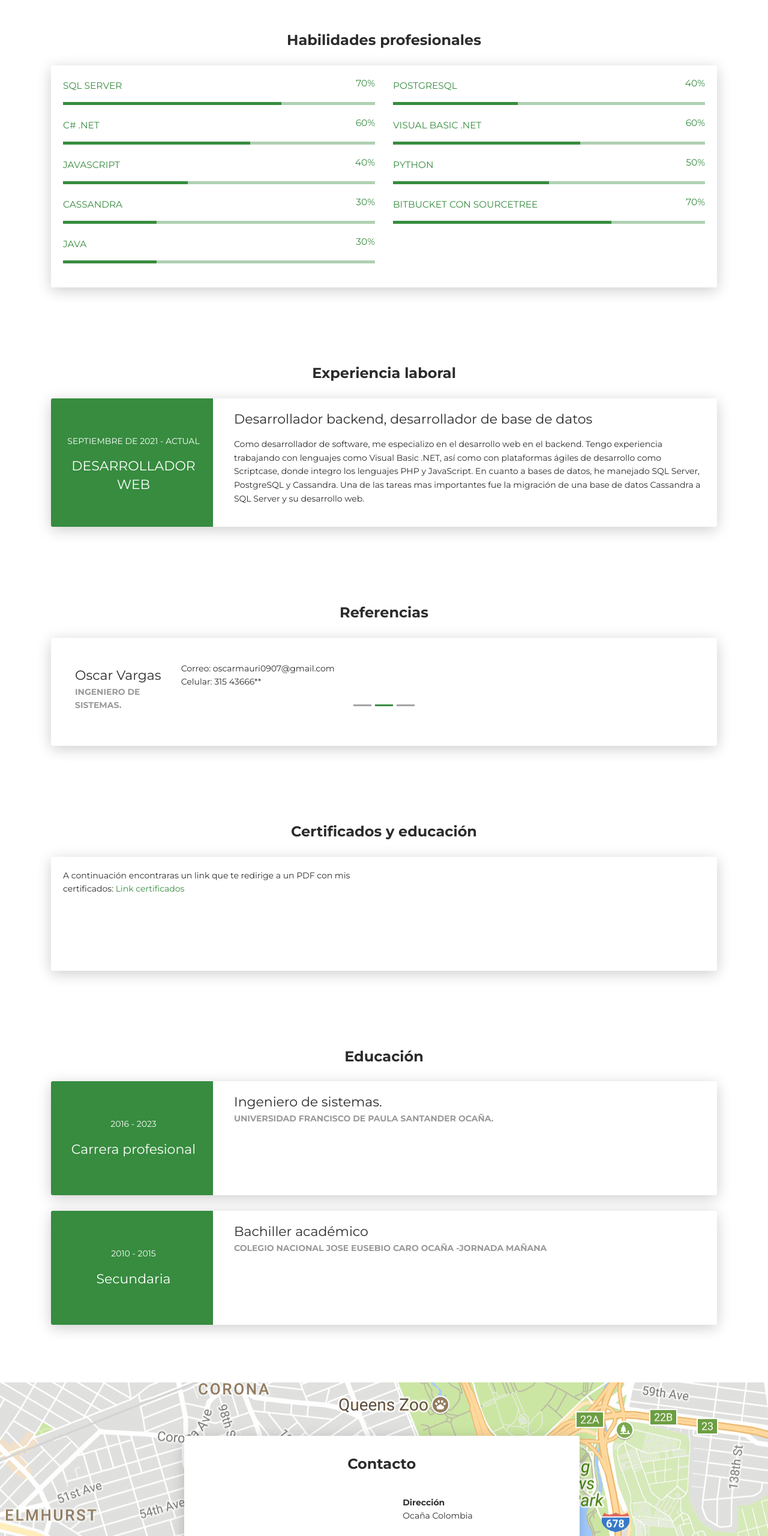
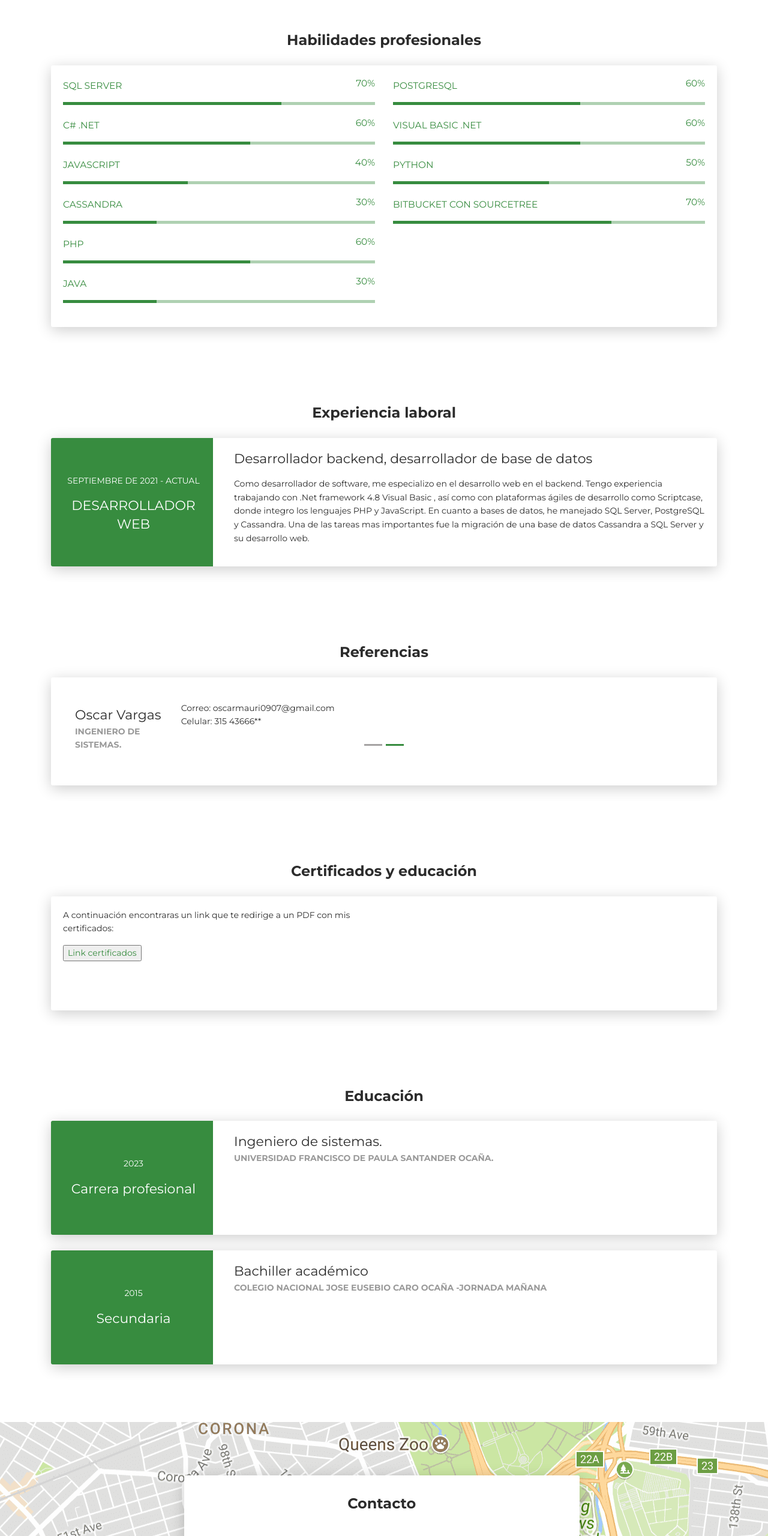
Before and after one commit to DanielFelipeRizo/danielfeliperizo, a plain HTML site: page index.html in a window 1280 px wide. Shown: the part 1140-3700 px from the top of the page at 60% size. Drawn offline with Linux system fonts and the light colour scheme.

Commit message:
ajustes 2024

```diff
--- a/index.html
+++ b/index.html
@@ -1,5 +1,6 @@
 <!DOCTYPE html>
 <html lang="es-ES">
+
 <head>
   <meta charset="UTF-8">
   <meta http-equiv="X-UA-Compatible" content="IE=edge">
@@ -19,13 +20,17 @@
     </style>
   </noscript>
 </head>
+
 <body id="top">
   <header>
     <div class="profile-page sidebar-collapse">
       <nav class="navbar navbar-expand-lg fixed-top navbar-transparent bg-primary" color-on-scroll="400">
         <div class="container">
           <div class="navbar-translate"><a class="navbar-brand" href="#" rel="tooltip">Hoja de vida</a>
-              <button class="navbar-toggler navbar-toggler" type="button" data-toggle="collapse" data-target="#navigation" aria-controls="navigation" aria-expanded="false" aria-label="Toggle navigation"><span class="navbar-toggler-bar bar1"></span><span class="navbar-toggler-bar bar2"></span><span class="navbar-toggler-bar bar3"></span></button>
+            <button class="navbar-toggler navbar-toggler" type="button" data-toggle="collapse" data-target="#navigation"
+              aria-controls="navigation" aria-expanded="false" aria-label="Toggle navigation"><span
+                class="navbar-toggler-bar bar1"></span><span class="navbar-toggler-bar bar2"></span><span
+                class="navbar-toggler-bar bar3"></span></button>
           </div>
           <div class="collapse navbar-collapse justify-content-end" id="navigation">
             <ul class="navbar-nav">
@@ -33,7 +38,8 @@
               <li class="nav-item"><a class="nav-link smooth-scroll" href="#skill">Habilidades</a></li>
               <li class="nav-item"><a class="nav-link smooth-scroll" href="#experience">Experiencia</a></li>
               <li class="nav-item"><a class="nav-link smooth-scroll" href="#reference">Referencias</a></li>
-                <li class="nav-item"><a class="nav-link smooth-scroll" href="#certificates">Certificados y estudios</a></li>
+              <li class="nav-item"><a class="nav-link smooth-scroll" href="#certificates">Certificados y estudios</a>
+              </li>
               <li class="nav-item"><a class="nav-link smooth-scroll" href="#contact">Contacto</a></li>
             </ul>
           </div>
@@ -46,12 +52,14 @@
       <div class="profile-page">
         <div class="wrapper">
           <div class="page-header page-header-small" filter-color="green">
-      <div class="page-header-image" data-parallax="true" style="background-image: url('images/cc-bg-1.jpg')"></div>
+            <div class="page-header-image" data-parallax="true" style="background-image: url('images/cc-bg-1.jpg')">
+            </div>
             <div class="container">
               <div class="content-center">
-          <div class="cc-profile-image"><a href="#"><img src="images/dfr.jpg" alt="Image"/></a></div>
+                <div class="cc-profile-image"><a href="#"><img src="images/dfr.jpg" alt="Image" /></a></div>
                 <div class="h2 title">Daniel Rizo</div>
-          <p class="category text-white">Desarrollador backend</p><a class="btn btn-primary smooth-scroll mr-2" href="#contact" data-aos="zoom-in" data-aos-anchor="data-aos-anchor">Contrátame</a>
+                <p class="category text-white">Desarrollador backend</p><a class="btn btn-primary smooth-scroll mr-2"
+                  href="#contact" data-aos="zoom-in" data-aos-anchor="data-aos-anchor">Contrátame</a>
               </div>
             </div>
           </div>
@@ -64,7 +72,16 @@
               <div class="col-lg-6 col-md-12">
                 <div class="card-body">
                   <div class="h4 mt-0 title">Sobre mí</div>
-            <p>Soy Daniel Rizo, un apasionado desarrollador backend con experiencia como desarrollador junior. Mi enfoque autodidacta y creativo me impulsa a enfrentar desafíos técnicos, encontrar soluciones innovadoras y contribuir con éxito en proyectos de desarrollo. Mi sólida formación en matemáticas me brinda la capacidad de abordar problemas complejos y analizar datos de manera efectiva. Mantengo un enfoque metódico y tengo la habilidad de traducir las necesidades de los usuarios en soluciones tecnológicas. Siempre estoy actualizado sobre las últimas tendencias en tecnología y constantemente busco oportunidades para expandir mis conocimientos y habilidades. Mi enfoque autodidacta me ha permitido adquirir experiencia en diversas tecnologías, y estoy listo para enfrentar cualquier desafío como desarrollador. Abierto a nuevas oportunidades, estoy dispuesto a aprender y crecer profesionalmente en el campo del desarrollo de software.</a></p>
+                  <p>Soy Daniel Rizo, un apasionado desarrollador backend con experiencia como desarrollador junior. Mi
+                    enfoque autodidacta y creativo me impulsa a enfrentar desafíos técnicos, encontrar soluciones
+                    innovadoras y contribuir con éxito en proyectos de desarrollo. Mi sólida formación en matemáticas me
+                    brinda la capacidad de abordar problemas complejos y analizar datos de manera efectiva. Mantengo un
+                    enfoque metódico y tengo la habilidad de traducir las necesidades de los usuarios en soluciones
+                    tecnológicas. Siempre estoy actualizado sobre las últimas tendencias en tecnología y constantemente
+                    busco oportunidades para expandir mis conocimientos y habilidades. Mi enfoque autodidacta me ha
+                    permitido adquirir experiencia en diversas tecnologías, y estoy listo para enfrentar cualquier
+                    desafío como desarrollador. Abierto a nuevas oportunidades, estoy dispuesto a aprender y crecer
+                    profesionalmente en el campo del desarrollo de software.</a></p>
                 </div>
               </div>
               <div class="col-lg-6 col-md-12">
@@ -105,14 +122,18 @@
                 <div class="col-md-6">
                   <div class="progress-container progress-primary"><span class="progress-badge">SQL Server</span>
                     <div class="progress">
-                <div class="progress-bar progress-bar-primary" data-aos="progress-full" data-aos-offset="10" data-aos-duration="2000" role="progressbar" aria-valuenow="60" aria-valuemin="0" aria-valuemax="100" style="width: 70%;"></div><span class="progress-value">70%</span>
+                      <div class="progress-bar progress-bar-primary" data-aos="progress-full" data-aos-offset="10"
+                        data-aos-duration="2000" role="progressbar" aria-valuenow="60" aria-valuemin="0"
+                        aria-valuemax="100" style="width: 70%;"></div><span class="progress-value">70%</span>
                     </div>
                   </div>
                 </div>
                 <div class="col-md-6">
                   <div class="progress-container progress-primary"><span class="progress-badge">PostgreSQL</span>
                     <div class="progress">
-                <div class="progress-bar progress-bar-primary" data-aos="progress-full" data-aos-offset="10" data-aos-duration="2000" role="progressbar" aria-valuenow="60" aria-valuemin="0" aria-valuemax="100" style="width: 40%;"></div><span class="progress-value">40%</span>
+                      <div class="progress-bar progress-bar-primary" data-aos="progress-full" data-aos-offset="10"
+                        data-aos-duration="2000" role="progressbar" aria-valuenow="60" aria-valuemin="0"
+                        aria-valuemax="100" style="width: 60%;"></div><span class="progress-value">60%</span>
                     </div>
                   </div>
                 </div>
@@ -121,14 +142,18 @@
                 <div class="col-md-6">
                   <div class="progress-container progress-primary"><span class="progress-badge">C# .Net</span>
                     <div class="progress">
-                <div class="progress-bar progress-bar-primary" data-aos="progress-full" data-aos-offset="10" data-aos-duration="2000" role="progressbar" aria-valuenow="60" aria-valuemin="0" aria-valuemax="100" style="width: 60%;"></div><span class="progress-value">60%</span>
+                      <div class="progress-bar progress-bar-primary" data-aos="progress-full" data-aos-offset="10"
+                        data-aos-duration="2000" role="progressbar" aria-valuenow="60" aria-valuemin="0"
+                        aria-valuemax="100" style="width: 60%;"></div><span class="progress-value">60%</span>
                     </div>
                   </div>
                 </div>
                 <div class="col-md-6">
                   <div class="progress-container progress-primary"><span class="progress-badge">Visual Basic .NET</span>
                     <div class="progress">
-                <div class="progress-bar progress-bar-primary" data-aos="progress-full" data-aos-offset="10" data-aos-duration="2000" role="progressbar" aria-valuenow="60" aria-valuemin="0" aria-valuemax="100" style="width: 60%;"></div><span class="progress-value">60%</span>
+                      <div class="progress-bar progress-bar-primary" data-aos="progress-full" data-aos-offset="10"
+                        data-aos-duration="2000" role="progressbar" aria-valuenow="60" aria-valuemin="0"
+                        aria-valuemax="100" style="width: 60%;"></div><span class="progress-value">60%</span>
                     </div>
                   </div>
                 </div>
@@ -137,14 +162,18 @@
                 <div class="col-md-6">
                   <div class="progress-container progress-primary"><span class="progress-badge">JavaScript</span>
                     <div class="progress">
-                <div class="progress-bar progress-bar-primary" data-aos="progress-full" data-aos-offset="10" data-aos-duration="2000" role="progressbar" aria-valuenow="60" aria-valuemin="0" aria-valuemax="100" style="width: 40%;"></div><span class="progress-value">40%</span>
+                      <div class="progress-bar progress-bar-primary" data-aos="progress-full" data-aos-offset="10"
+                        data-aos-duration="2000" role="progressbar" aria-valuenow="60" aria-valuemin="0"
+                        aria-valuemax="100" style="width: 40%;"></div><span class="progress-value">40%</span>
                     </div>
                   </div>
                 </div>
                 <div class="col-md-6">
                   <div class="progress-container progress-primary"><span class="progress-badge">Python</span>
                     <div class="progress">
-                <div class="progress-bar progress-bar-primary" data-aos="progress-full" data-aos-offset="10" data-aos-duration="2000" role="progressbar" aria-valuenow="60" aria-valuemin="0" aria-valuemax="100" style="width: 50%;"></div><span class="progress-value">50%</span>
+                      <div class="progress-bar progress-bar-primary" data-aos="progress-full" data-aos-offset="10"
+                        data-aos-duration="2000" role="progressbar" aria-valuenow="60" aria-valuemin="0"
+                        aria-valuemax="100" style="width: 50%;"></div><span class="progress-value">50%</span>
                     </div>
                   </div>
                 </div>
@@ -153,24 +182,42 @@
                 <div class="col-md-6">
                   <div class="progress-container progress-primary"><span class="progress-badge">Cassandra</span>
                     <div class="progress">
-                <div class="progress-bar progress-bar-primary" data-aos="progress-full" data-aos-offset="10" data-aos-duration="2000" role="progressbar" aria-valuenow="60" aria-valuemin="0" aria-valuemax="100" style="width: 30%;"></div><span class="progress-value">30%</span>
+                      <div class="progress-bar progress-bar-primary" data-aos="progress-full" data-aos-offset="10"
+                        data-aos-duration="2000" role="progressbar" aria-valuenow="60" aria-valuemin="0"
+                        aria-valuemax="100" style="width: 30%;"></div><span class="progress-value">30%</span>
                     </div>
                   </div>
                 </div>
                 <div class="col-md-6">
-            <div class="progress-container progress-primary"><span class="progress-badge">BitBucket con SourceTree</span>
+                  <div class="progress-container progress-primary"><span class="progress-badge">BitBucket con
+                      SourceTree</span>
                     <div class="progress">
-                <div class="progress-bar progress-bar-primary" data-aos="progress-full" data-aos-offset="10" data-aos-duration="2000" role="progressbar" aria-valuenow="60" aria-valuemin="0" aria-valuemax="100" style="width: 70%;"></div><span class="progress-value">70%</span>
+                      <div class="progress-bar progress-bar-primary" data-aos="progress-full" data-aos-offset="10"
+                        data-aos-duration="2000" role="progressbar" aria-valuenow="60" aria-valuemin="0"
+                        aria-valuemax="100" style="width: 70%;"></div><span class="progress-value">70%</span>
                     </div>
                   </div>
                 </div>
+
+                <div class="col-md-6">
+                  <div class="progress-container progress-primary"><span class="progress-badge">php</span>
+                    <div class="progress">
+                      <div class="progress-bar progress-bar-primary" data-aos="progress-full" data-aos-offset="10"
+                        data-aos-duration="2000" role="progressbar" aria-valuenow="60" aria-valuemin="0"
+                        aria-valuemax="100" style="width: 60%;"></div><span class="progress-value">60%</span>
+                    </div>
+                  </div>
+                </div>
+
               </div>
 
               <div class="row">
                 <div class="col-md-6">
                   <div class="progress-container progress-primary"><span class="progress-badge">Java</span>
                     <div class="progress">
-                <div class="progress-bar progress-bar-primary" data-aos="progress-full" data-aos-offset="10" data-aos-duration="2000" role="progressbar" aria-valuenow="60" aria-valuemin="0" aria-valuemax="100" style="width: 30%;"></div><span class="progress-value">30%</span>
+                      <div class="progress-bar progress-bar-primary" data-aos="progress-full" data-aos-offset="10"
+                        data-aos-duration="2000" role="progressbar" aria-valuenow="60" aria-valuemin="0"
+                        aria-valuemax="100" style="width: 30%;"></div><span class="progress-value">30%</span>
                     </div>
                   </div>
                 </div>
@@ -194,7 +241,11 @@
               <div class="col-md-9" data-aos="fade-left" data-aos-offset="50" data-aos-duration="500">
                 <div class="card-body">
                   <div class="h5">Desarrollador backend, desarrollador de base de datos</div>
-            <p>Como desarrollador de software, me especializo en el desarrollo web en el backend. Tengo experiencia trabajando con lenguajes como Visual Basic .NET, así como con plataformas ágiles de desarrollo como Scriptcase, donde integro los lenguajes PHP y JavaScript. En cuanto a bases de datos, he manejado SQL Server, PostgreSQL y Cassandra. Una de las tareas mas importantes fue la migración de una base de datos Cassandra a SQL  Server y su desarrollo web.</p>
+                  <p>Como desarrollador de software, me especializo en el desarrollo web en el backend. Tengo
+                    experiencia trabajando con .Net framework 4.8 Visual Basic , así como con plataformas ágiles de
+                    desarrollo como Scriptcase, donde integro los lenguajes PHP y JavaScript. En cuanto a bases de
+                    datos, he manejado SQL Server, PostgreSQL y Cassandra. Una de las tareas mas importantes fue la
+                    migración de una base de datos Cassandra a SQL Server y su desarrollo web.</p>
                 </div>
               </div>
             </div>
@@ -209,7 +260,6 @@
               <ol class="carousel-indicators">
                 <li class="active" data-target="#cc-Indicators" data-slide-to="0"></li>
                 <li data-target="#cc-Indicators" data-slide-to="1"></li>
-          <li data-target="#cc-Indicators" data-slide-to="2"></li>
               </ol>
               <div class="carousel-inner">
                 <div class="carousel-item active">
@@ -234,17 +284,6 @@
                     </div>
                   </div>
                 </div>
-          <div class="carousel-item">
-            <div class="row">
-              <div class="col-lg-2 col-md-3 cc-reference-header">
-                <div class="h5 pt-2">Esteban Rizo</div>
-                <p class="category">Ingeniero civil.</p>
-              </div>
-              <div class="col-lg-10 col-md-9">
-                <p> Correo: estebanhrizo@gmail.com<br> Celular: 316 64301**</p>
-              </div>
-            </div>
-          </div>
               </div>
             </div>
           </div>
@@ -257,7 +296,10 @@
             <div class="row">
               <div class="col-lg-6 col-md-12">
                 <div class="card-body">
-            <p>A continuación encontraras un link que te redirige a un PDF con mis certificados: <a class="certificate" href="https://drive.google.com/file/d/15DMsD0HY-PUXJCLv7G_bXWVmSxCvbibf/view?usp=sharing" target="_blank">Link certificados</a> </p>
+                  <p>A continuación encontraras un link que te redirige a un PDF con mis certificados: </p>
+                  <button><a class="certificate"
+                      href="https://drive.google.com/file/d/15DMsD0HY-PUXJCLv7G_bXWVmSxCvbibf/view?usp=sharing"
+                      target="_blank">Link certificados</a></button>
                 </div>
               </div>
             </div>
@@ -272,7 +314,7 @@
             <div class="row">
               <div class="col-md-3 bg-primary" data-aos="fade-right" data-aos-offset="50" data-aos-duration="500">
                 <div class="card-body cc-education-header">
-            <p>2016 - 2023</p>
+                  <p>2023</p>
                   <div class="h5">Carrera profesional</div>
                 </div>
               </div>
@@ -284,12 +326,11 @@
               </div>
             </div>
           </div>
-
           <div class="card">
             <div class="row">
               <div class="col-md-3 bg-primary" data-aos="fade-right" data-aos-offset="50" data-aos-duration="500">
                 <div class="card-body cc-education-header">
-            <p>2010 - 2015</p>
+                  <p>2015</p>
                   <div class="h5">Secundaria</div>
                 </div>
               </div>
@@ -316,6 +357,8 @@
                     <div class="h4 text-center title">Contacto</div>
                     <div class="row">
                       <div class="col-md-6">
+
+
                         <!-- <div class="card-body">
                     <form action="https://formspree.io/your@email.com" method="POST">
                       <div class="p pb-3"><strong>Feel free to contact me </strong></div>
@@ -354,6 +397,8 @@
                       </div>
                     </form>
                   </div> -->
+
+
                       </div>
                       <div class="col-md-6">
                         <div class="card-body">
@@ -364,7 +409,11 @@
                           <p class="mb-0"><strong>Email</strong></p>
                           <p>danielrizopicon@gmail.com</p>
                           <p class="mb-0"><strong>LinkedIn</strong></p>
-                    <p><a class="credit" href="https://www.linkedin.com/in/daniel-felipe-rizo-pic/" target="_blank">https://www.linkedin.com/in/daniel-felipe-rizo-pic/</a></p>
+                          <p><a class="credit" href="https://www.linkedin.com/in/daniel-felipe-rizo-pic/"
+                              target="_blank">https://www.linkedin.com/in/daniel-felipe-rizo-pic/</a></p>
+                          <p class="mb-0"><strong>GitHub</strong></p>
+                          <p><a class="credit" href="https://github.com/DanielFelipeRizo"
+                              target="_blank">https://github.com/DanielFelipeRizo</a></p>
                         </div>
                       </div>
                     </div>
@@ -374,7 +423,8 @@
             </div>
           </div>
         </div>
-</div></div>
+      </div>
+    </div>
   </div>
   <footer class="footer">
     <div class="h4 title text-center">Daniel Rizo</div>
@@ -387,4 +437,5 @@
   <script src="js/aos.js?ver=1.1.0"></script>
   <script src="scripts/main.js?ver=1.1.0"></script>
 </body>
+
 </html>
```
Lines whose indentation alone changed are shown as unchanged.
